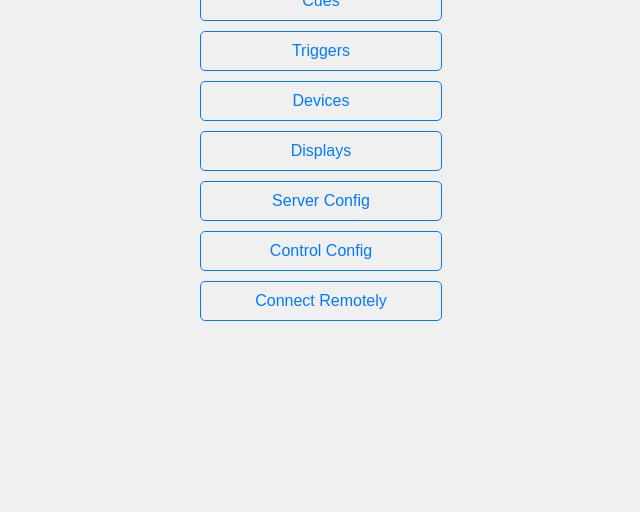
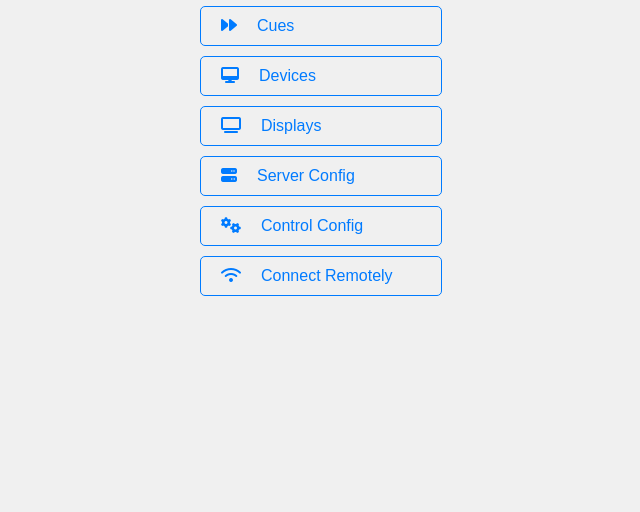
Before and after one commit to haydan64/LCue-Control, an Electron app: page html/home.html in a window 800 px wide. Shown: the part 288-800 px from the top of the page, without its empty margins (79-719 px from the left). Drawn offline with Linux system fonts and the light colour scheme.

Commit message:
Updated navigation to remove Triggers page, and added Icons to the Home page.

```diff
--- a/html/home.html
+++ b/html/home.html
@@ -4,6 +4,7 @@
 <head>
     <meta charset="UTF-8">
     <meta name="viewport" content="width=device-width, initial-scale=1.0">
+    <link rel="stylesheet" href="fontawesome-free-6.6.0-web/css/all.min.css">
     <title>Home Page</title>
     <style>
         body {
@@ -40,13 +41,16 @@
             border: 1px solid #007BFF;
             border-radius: 5px;
             width: 200px;
-            text-align: center;
+            text-align: left;
             transition: background-color 0.3s, color 0.3s;
         }
 
         a:hover {
             background-color: #007BFF;
             color: #fff;
+        }
+        a i {
+            margin-right: 20px;
         }
     </style>
 </head>
@@ -55,13 +59,12 @@
     <div class="container">
         <h1>Welcome to LCue</h1>
         <div class="button-container">
-            <a href="./cues.html">Cues</a>
-            <a href="./triggers.html">Triggers</a>
-            <a href="./devices.html">Devices</a>
-            <a href="./displays.html">Displays</a>
-            <a href="./serverConfig.html">Server Config</a>
-            <a href="./controlConfig.html">Control Config</a>
-            <a href="./connectRemotely.html">Connect Remotely</a>
+            <a href="./cues.html"><i class="fas fa-forward"></i>Cues</a>
+            <a href="./devices.html"><i class="fas fa-desktop"></i>Devices</a>
+            <a href="./displays.html"><i class="fas fa-tv"></i>Displays</a>
+            <a href="./serverConfig.html"><i class="fas fa-server"></i>Server Config</a>
+            <a href="./controlConfig.html"><i class="fas fa-cogs"></i>Control Config</a>
+            <a href="./connectRemotely.html"><i class="fas fa-wifi"></i>Connect Remotely</a>
         </div>
     </div>
 </body>
```
Also changed, not shown: html/connectRemotely.html (+0 -1 lines), html/controlConfig.html (+0 -1 lines), html/cues.html (+0 -1 lines), html/devices.html (+0 -1 lines), html/displays.html (+0 -1 lines).
